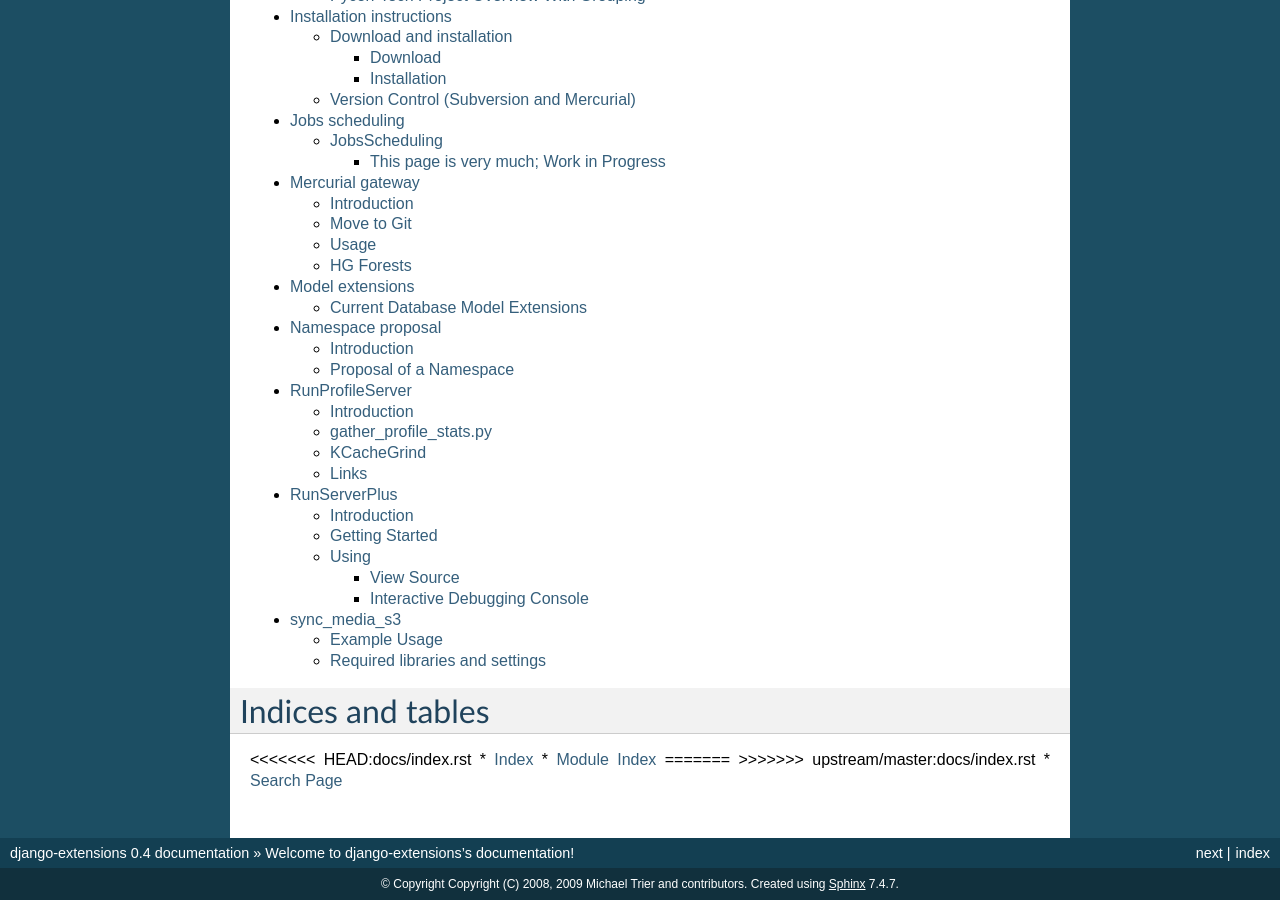
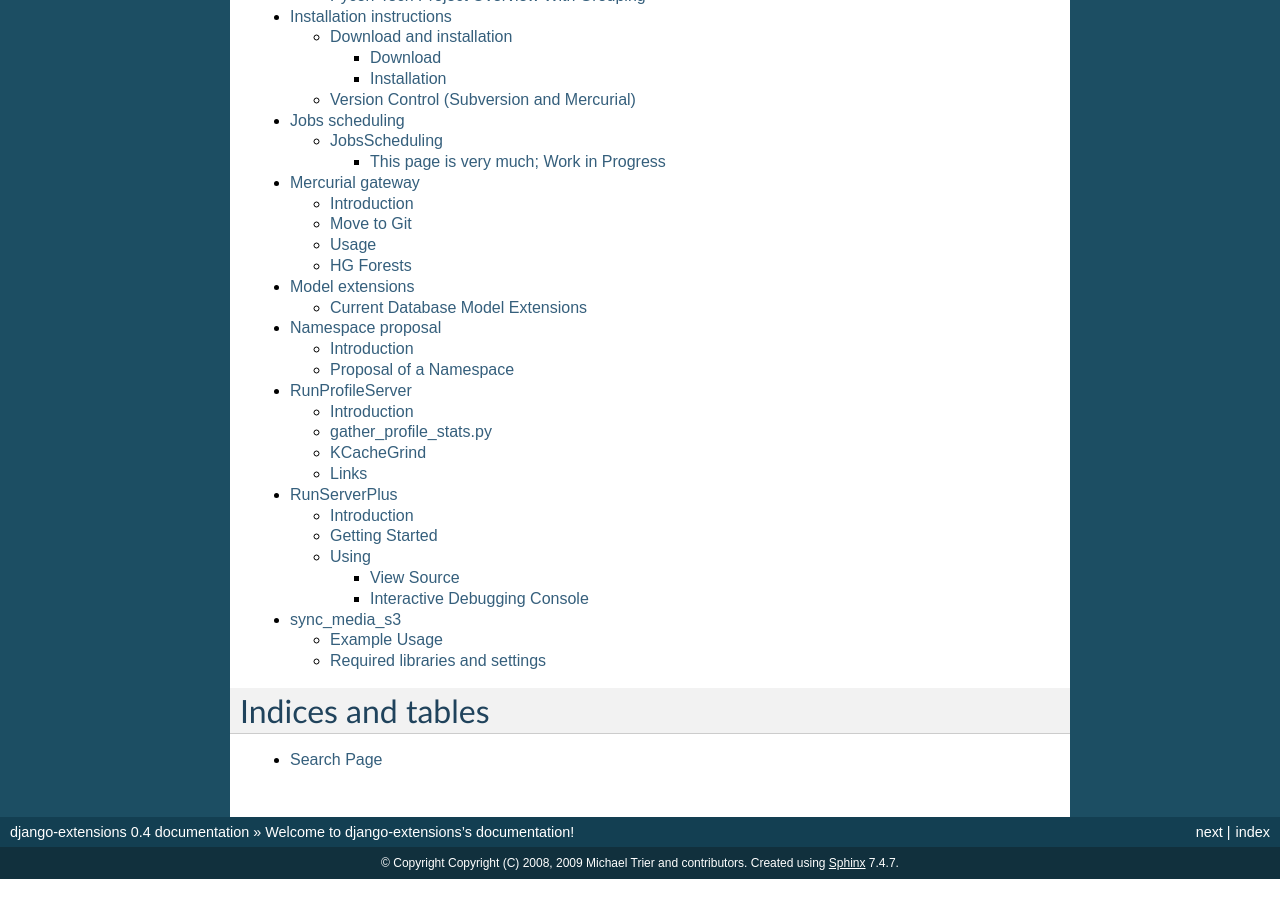
Before and after one commit to MustafaFiser/django-extensions, a Sphinx documentation site: the page built from docs/index.rst, in a window 1280 px wide and 900 px high, scrolled down 663 px. Built offline with Sphinx 7.4.7, drawn with Linux system fonts in a browser that asks for light colours; after the commit the page ends 1542 px from its top, so only the background shows below that.

```diff
--- a/docs/index.rst
+++ b/docs/index.rst
@@ -32,9 +32,4 @@ Contents:
 Indices and tables
 ==================
 
-<<<<<<< HEAD:docs/index.rst
-* :ref:`genindex`
-* :ref:`modindex`
-=======
->>>>>>> upstream/master:docs/index.rst
 * :ref:`search`
```
